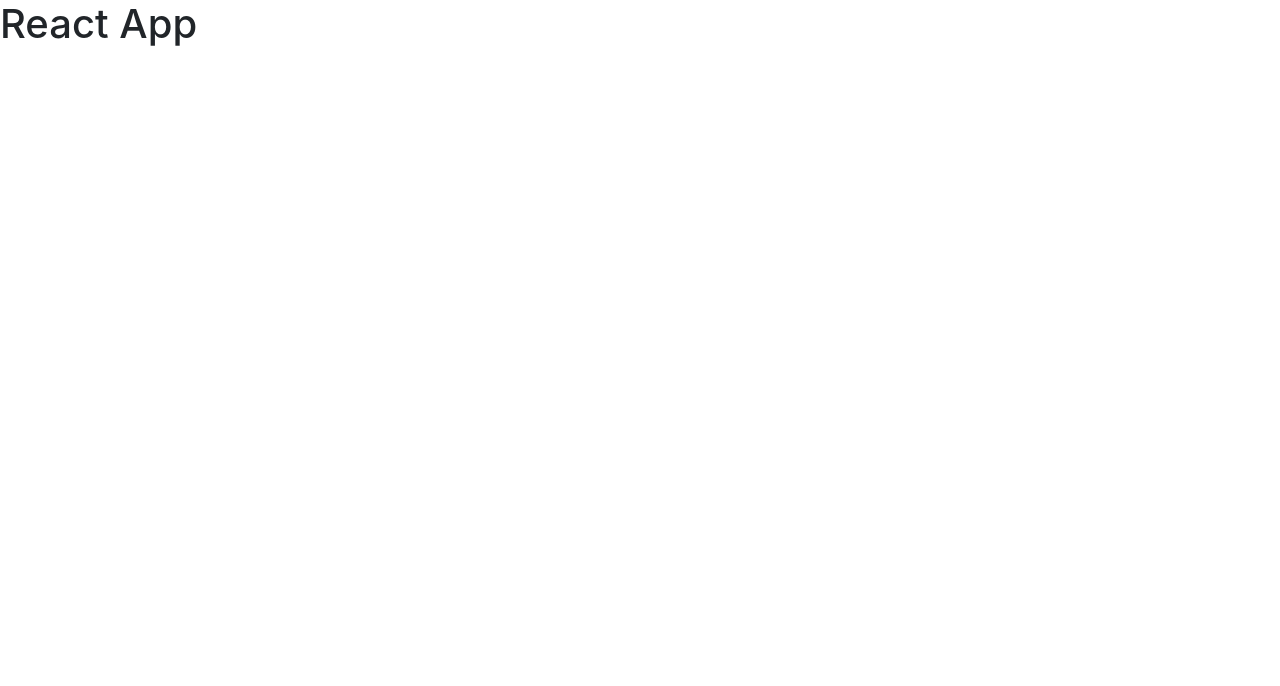
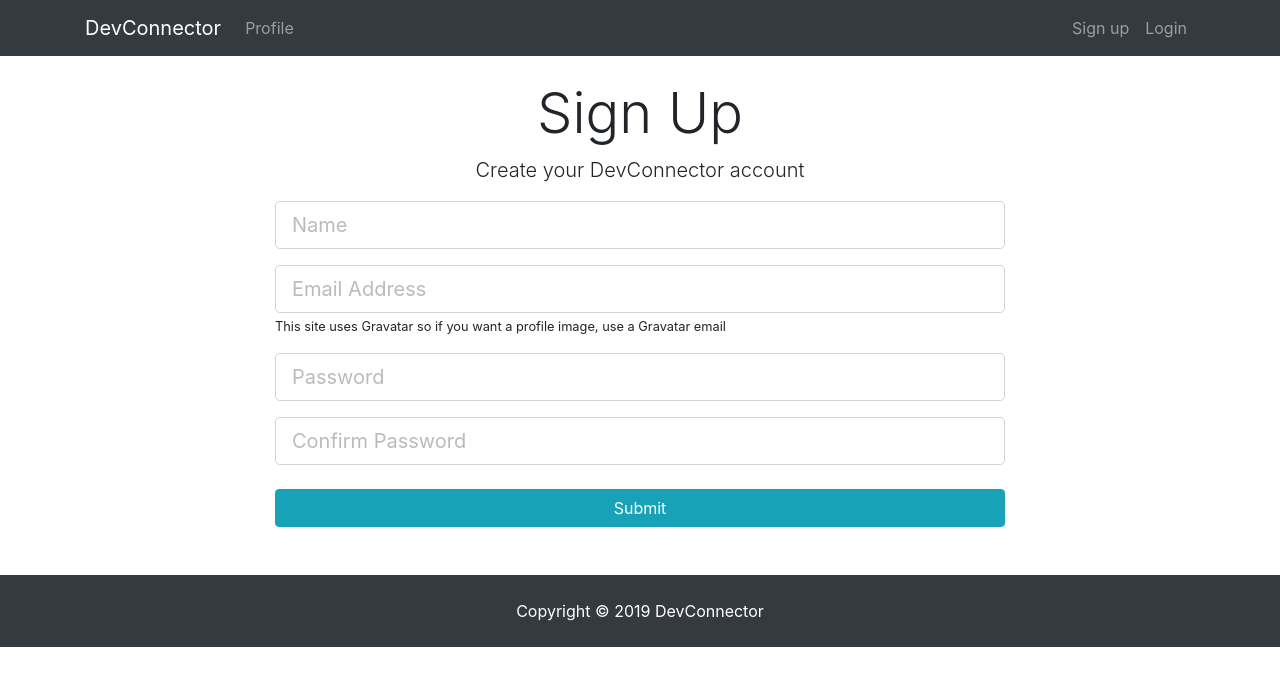
Before and after one commit to AzatOmarov/Trdelnik, a React (Create React App) app in the folder client/: page /register in a window 1280 px wide. Shown: the top 686 px of the page. Built offline with nearby package versions, Linux system fonts and the light colour scheme.

Commit message:
Create App, Register and Login components

```diff
--- a/client/src/App.js
+++ b/client/src/App.js
@@ -1,11 +1,25 @@
 import React from 'react';
+import { BrowserRouter as Router, Route } from 'react-router-dom';
+import Navbar from './components/layout/Navbar';
+import Footer from './components/layout/Footer';
+import Landing from './components/layout/Landing';
+import Register from './components/auth/Register';
+import Login from './components/auth/Login';
 import './App.css';
 
 function App() {
   return (
-    <div className="App">
-      <h1>React App</h1>
-    </div>
+    <Router>
+      <div className="App">
+        <Navbar/>
+        <Route exact path="/" component={ Landing } />
+        <div className="conatiner">
+          <Route exact path="/register" component={ Register } />
+          <Route exact path="/login" component={ Login } />
+        </div>
+        <Footer/>
+      </div>
+    </Router>
   );
 }
 
--- /dev/null
+++ b/client/src/components/auth/Login.js
@@ -0,0 +1,12 @@
+import React, { Component } from 'react'
+
+class Login extends Component {
+	render() {
+		return (
+			<div>
+				<h1>Login</h1>
+			</div>
+		)
+	}
+}
+export default Login;
--- /dev/null
+++ b/client/src/components/auth/Register.js
@@ -0,0 +1,75 @@
+import React, { Component } from 'react'
+
+class Register extends Component {
+	constructor(){
+		super();
+		this.state = {
+			name: '',
+			email: '',
+			password: '',
+			password2: '',
+			errors: {},
+		}
+		this.onChange = this.onChange.bind(this);
+	}
+	onChange(e){
+		this.setState({[e.target.name]: e.target.value});
+	}
+	render() {
+		const { name, email, password, password2  } = this.state;
+		return (
+			<div className="register">
+    <div className="container">
+      <div className="row">
+        <div className="col-md-8 m-auto">
+          <h1 className="display-4 text-center">Sign Up</h1>
+          <p className="lead text-center">Create your DevConnector account</p>
+          <form action="create-profile.html">
+            <div className="form-group">
+			  <input type="text"
+					 className="form-control form-control-lg"
+					 placeholder="Name"
+					 name="name"
+					 value={name}
+					 onChange={this.onChange}
+					 required />
+            </div>
+            <div className="form-group">
+			  <input type="email"
+			   className="form-control form-control-lg"
+				placeholder="Email Address"
+				 name="email"
+				 value={email}
+				 onChange={this.onChange}
+				  />
+              <small classNameName="form-text text-muted">This site uses Gravatar so if you want a profile image, use a Gravatar email</small>
+            </div>
+            <div className="form-group">
+			  <input type="password"
+			   className="form-control form-control-lg"
+				placeholder="Password"
+				 name="password"
+				 value={password}
+				 onChange={this.onChange}
+				 />
+            </div>
+            <div className="form-group">
+			  <input type="password"
+			   className="form-control form-control-lg"
+				placeholder="Confirm Password"
+				 name="password2"
+				 value={password2}
+				 onChange={this.onChange}
+				 />
+            </div>
+            <input type="submit" className="btn btn-info btn-block mt-4" />
+          </form>
+        </div>
+      </div>
+    </div>
+  </div>
+
+		)
+	}
+}
+export default Register;
```
Also changed, not shown: 1 other file (tests, documents, lock files or other folders).
